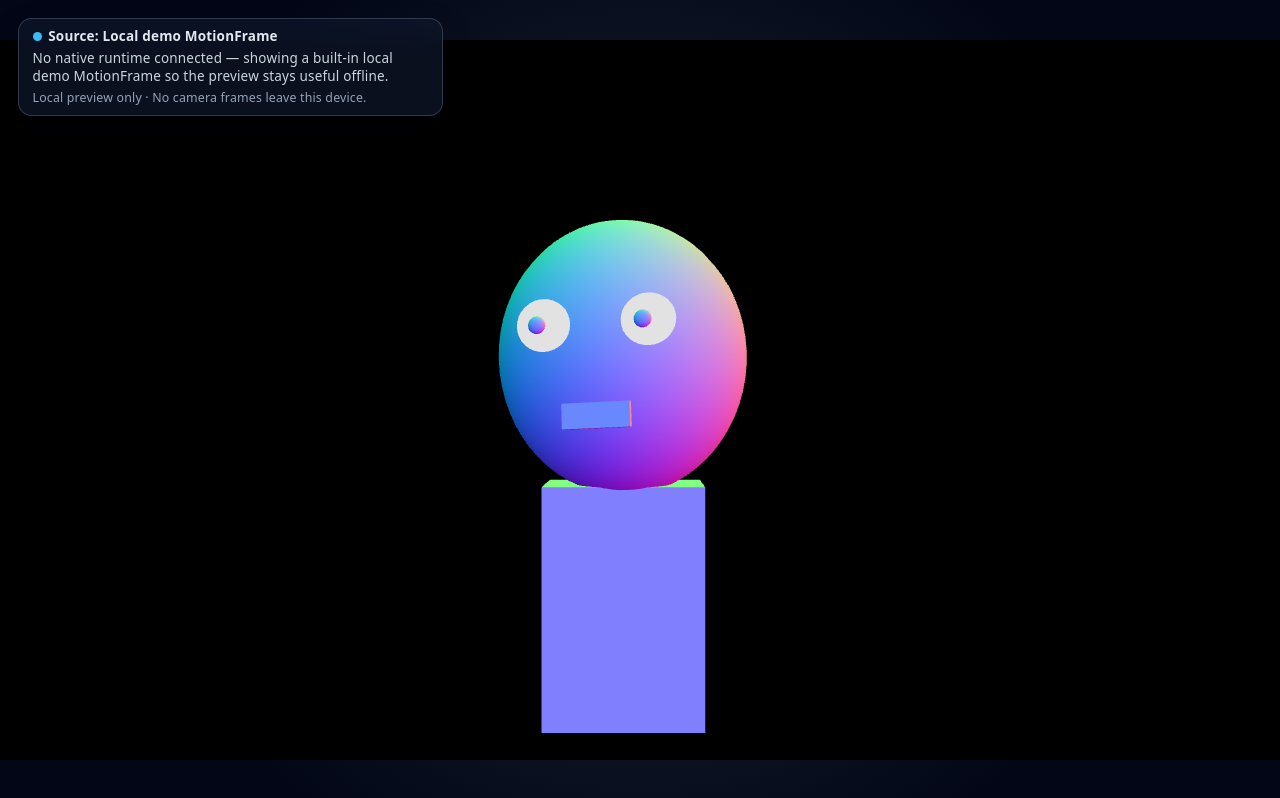
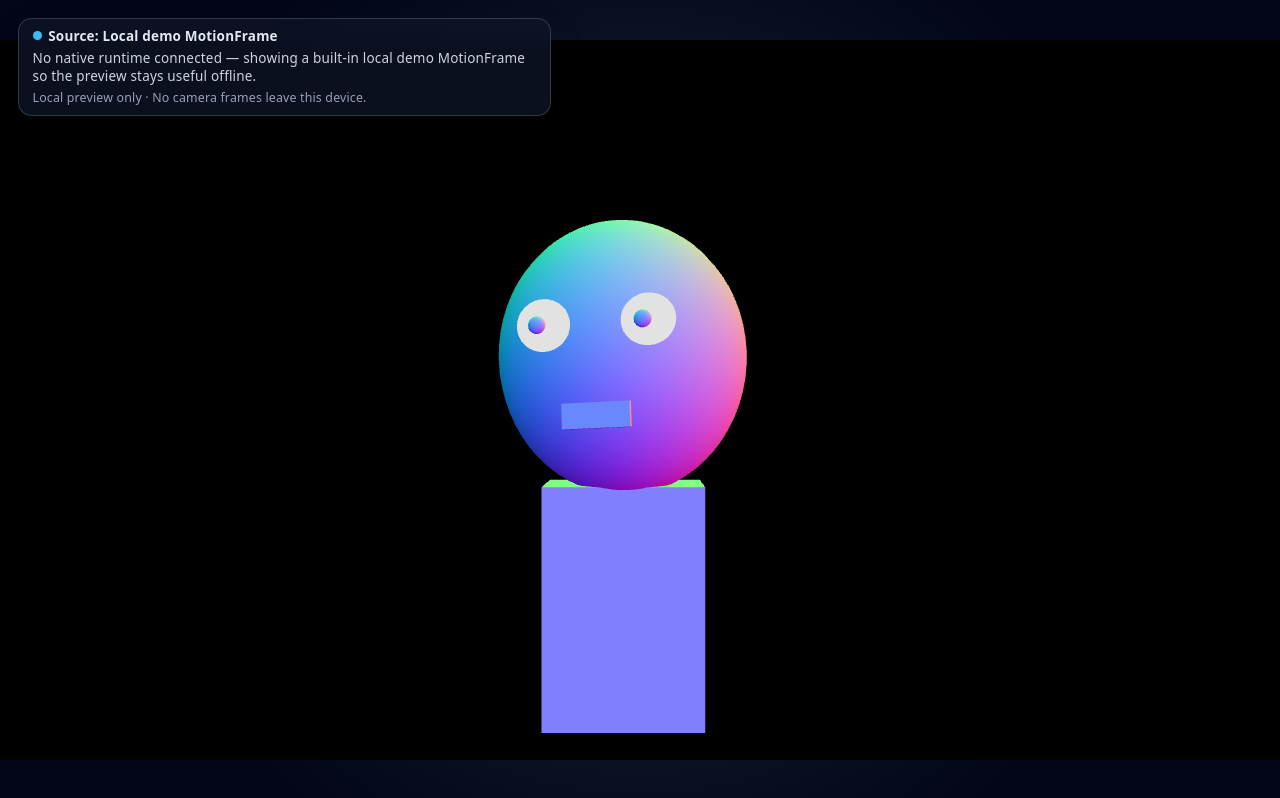
Before and after one commit to YT-TechDev/local-virtual-kit, a React (Vite) app in the folder apps/web-preview/: page / in a window 1280 px wide. Built offline with nearby package versions, Linux system fonts and the light colour scheme.

Commit message:
Improve native status badge layout resilience

```diff
--- a/apps/web-preview/src/App.css
+++ b/apps/web-preview/src/App.css
@@ -54,7 +54,7 @@
   top: 1rem;
   left: 1rem;
   z-index: 1;
-  max-width: min(22rem, calc(100vw - 2rem));
+  max-width: min(28rem, calc(100vw - 2rem));
   display: grid;
   gap: 0.25rem;
   padding: 0.5rem 0.75rem;
@@ -70,15 +70,18 @@
 
 .preview-source-badge__label {
   font-weight: 700;
-  display: flex;
-  align-items: center;
-  gap: 0.375rem;
+  display: grid;
+  grid-template-columns: auto minmax(0, 1fr);
+  align-items: start;
+  column-gap: 0.375rem;
+  overflow-wrap: anywhere;
 }
 
 .preview-source-badge__indicator {
   flex-shrink: 0;
   width: 0.5rem;
   height: 0.5rem;
+  margin-top: 0.25em;
   border-radius: 50%;
 }
 
```
